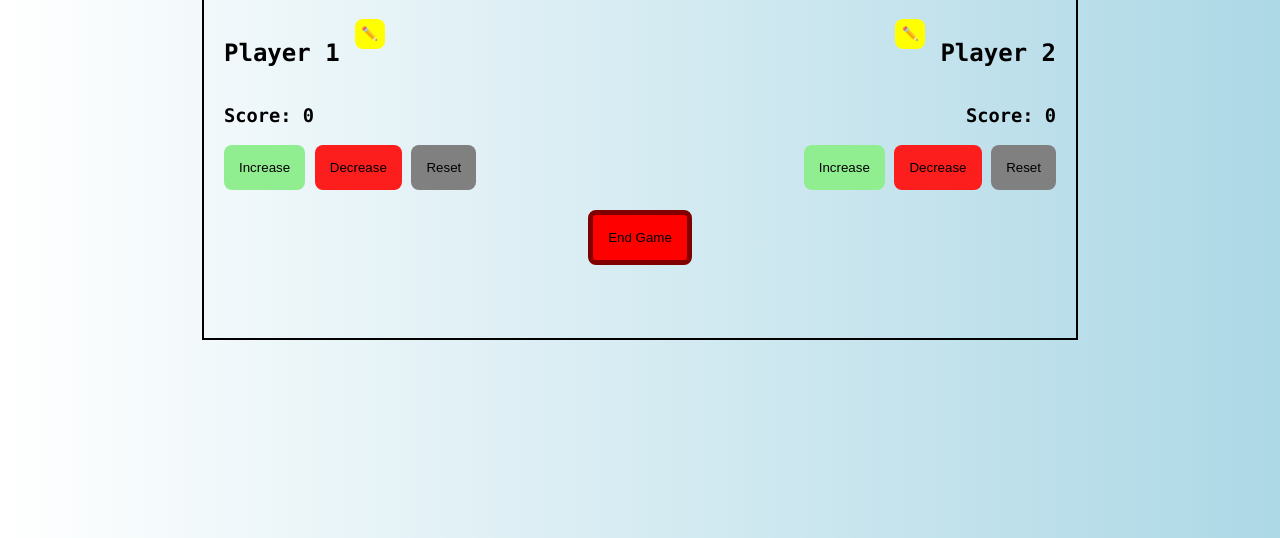
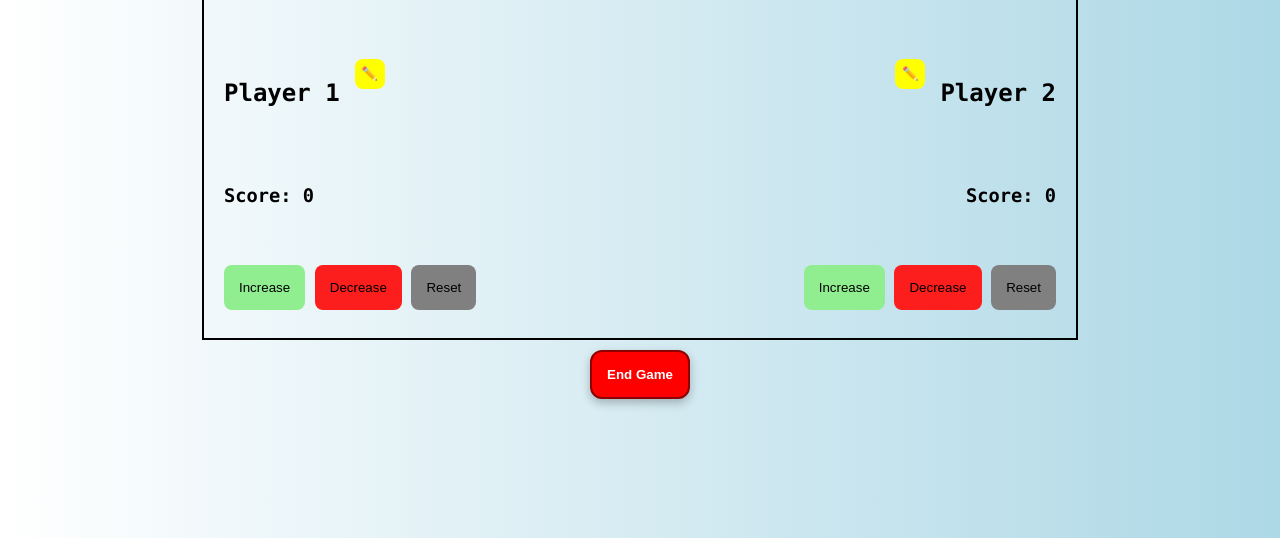
Before and after one commit to ThienN777/Score-Tracker, a plain HTML site: page index.html in a window 1280 px wide. Shown: the part 262-800 px from the top of the page. Drawn offline with Linux system fonts and the light colour scheme.

Commit message:
Refined End Game Button

```diff
--- a/style.css
+++ b/style.css
@@ -20,6 +20,10 @@ body {
     height: 50vh;
     padding: 0 20px;
     border: 2px solid black;
+    gap: 40px;
+
+    display: flex;
+    flex-direction: column;
 }
 
 .container > h1 {
@@ -28,9 +32,13 @@ body {
 
 .endBtn {
     display: block;
-    margin: 20px auto 0;
+    margin: auto auto -20px;
     background-color: red;
-    border: 5px solid maroon;
+    color: white;
+    border: 2px solid #8b0000;
+    border-radius: 12px;
+    font-weight: bold;
+    box-shadow: 0 4px 10px rgba(0,0,0,.25);
 }
 
 .playerContainer {
@@ -106,7 +114,7 @@ button:active {
 }
 
 .endBtn:hover {
-    background-color: rgb(199, 18, 18);
+    background-color: #8f0b0b;
 }
 
 .editContainer {
```
